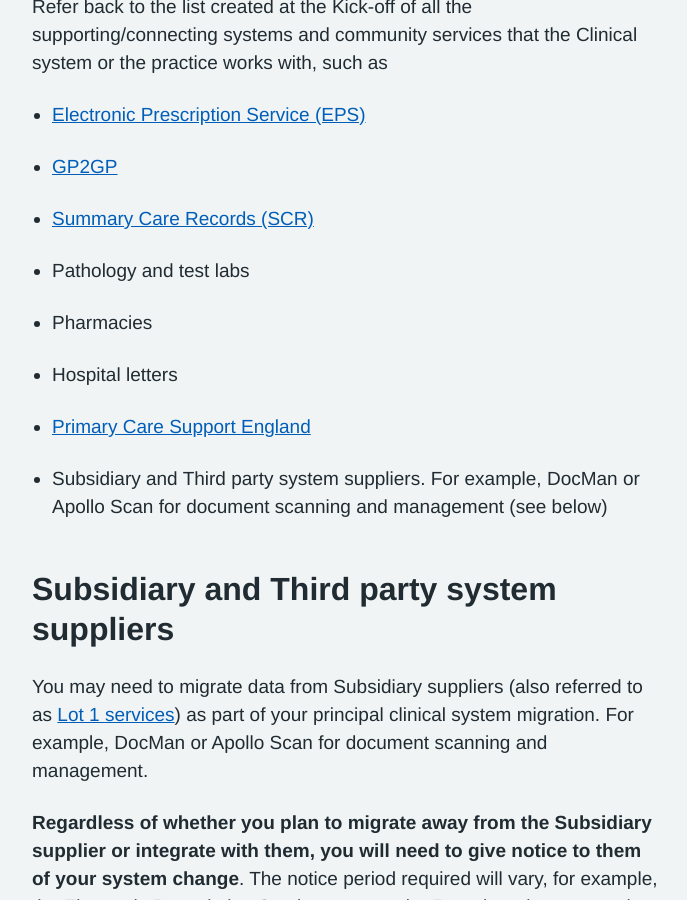
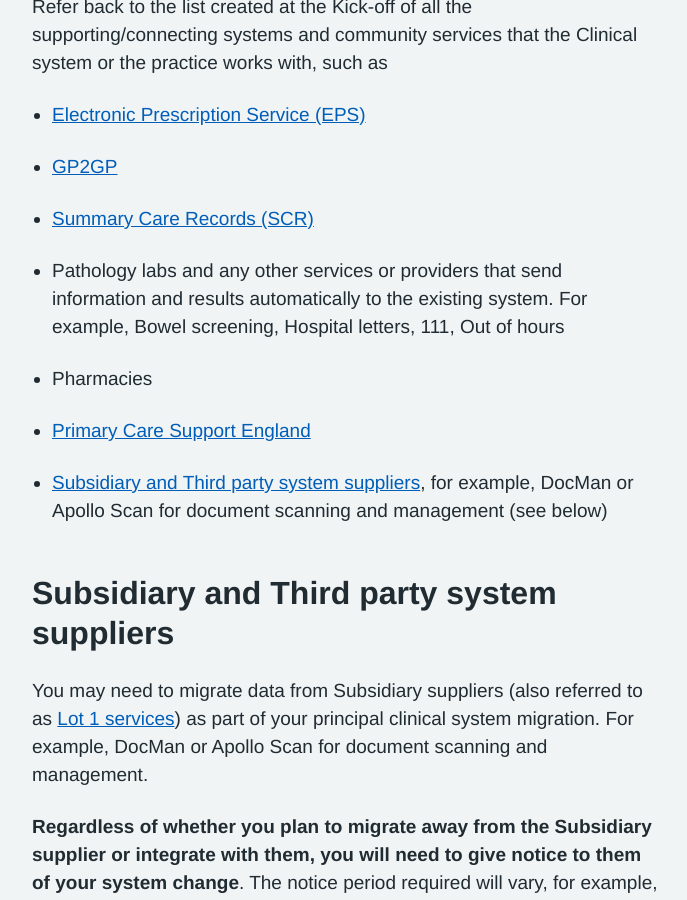
Before and after one commit to nhsconnect/prm-practice-migration, a Jekyll site: the page built from guide/03-pre-migration-planning.md, in a window 1280 px wide and 900 px high, scrolled down 2691 px. Shown: the whole window, without its empty margins (128-815 px from the left). Built offline with Jekyll 4.4.1, drawn with Linux system fonts in a browser that asks for light colours; some web fonts are replaced.

Commit message:
[PT] Expand list of notifications and fix typo

```diff
--- a/guide/03-pre-migration-planning.md
+++ b/guide/03-pre-migration-planning.md
@@ -71,20 +71,16 @@ Refer back to the list created at the Kick-off of all the supporting/connecting
 * [Summary Care Records (SCR)](https://digital.nhs.uk/services/summary-care-records-scr)
 
 
-* Pathology and test labs
+* Pathology labs and any other services or providers that send information and results automatically to the existing system. For example, Bowel screening, Hospital letters, 111, Out of hours
 
 
 * Pharmacies
 
 
-* Hospital letters
-
-
 * [Primary Care Support England](https://pcse.england.nhs.uk/)
 
 
-* Subsidiary and Third party system suppliers. For example, DocMan or Apollo Scan for document scanning and management (see below)
-
+* [Subsidiary and Third party system suppliers](/prm-practice-migration/guide/pre-migration-tasks#subsidiary-suppliers), for example, DocMan or Apollo Scan for document scanning and management (see below)
 
 
 
```
Also changed, not shown: guide/01-kick-off.md (+1 -1 lines).
